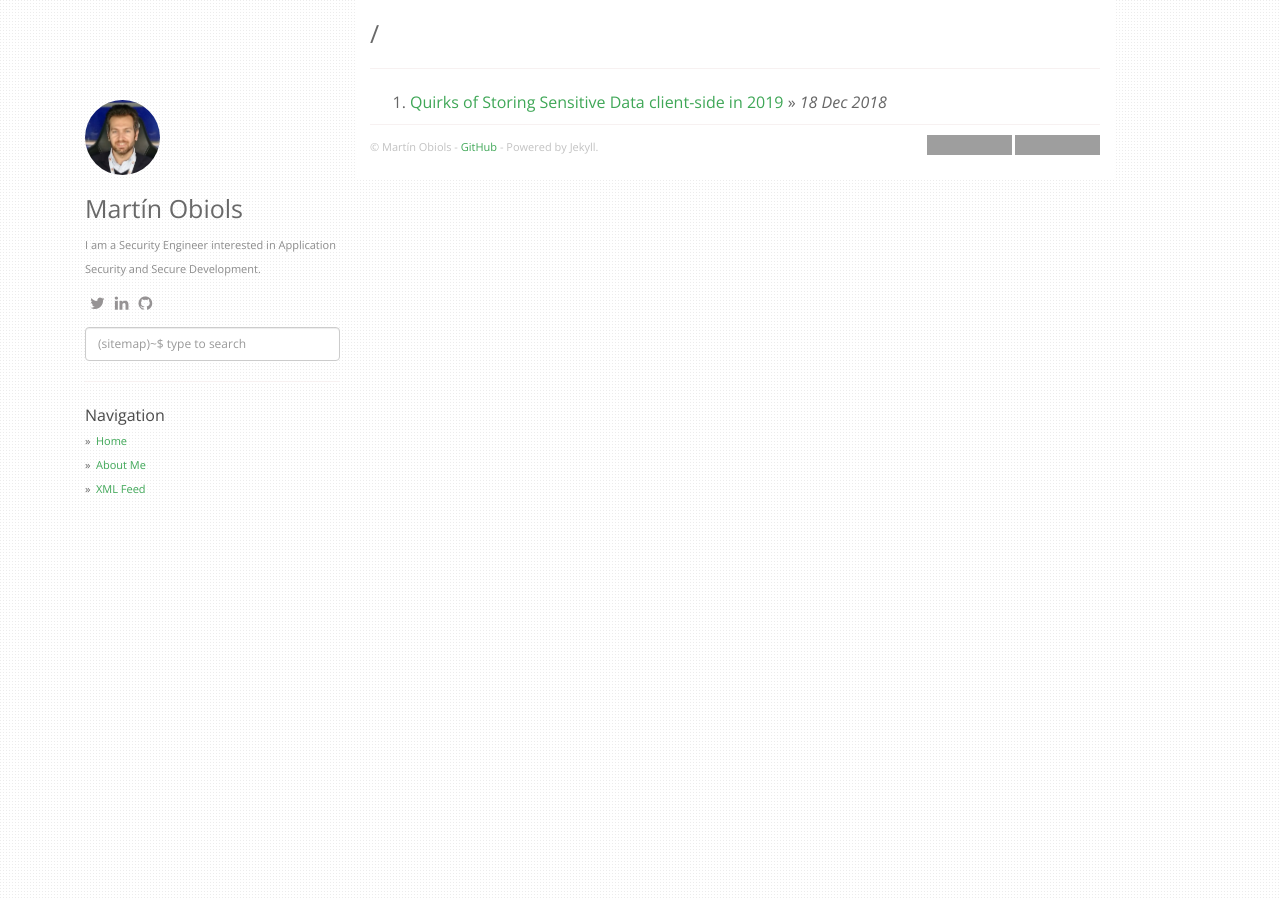
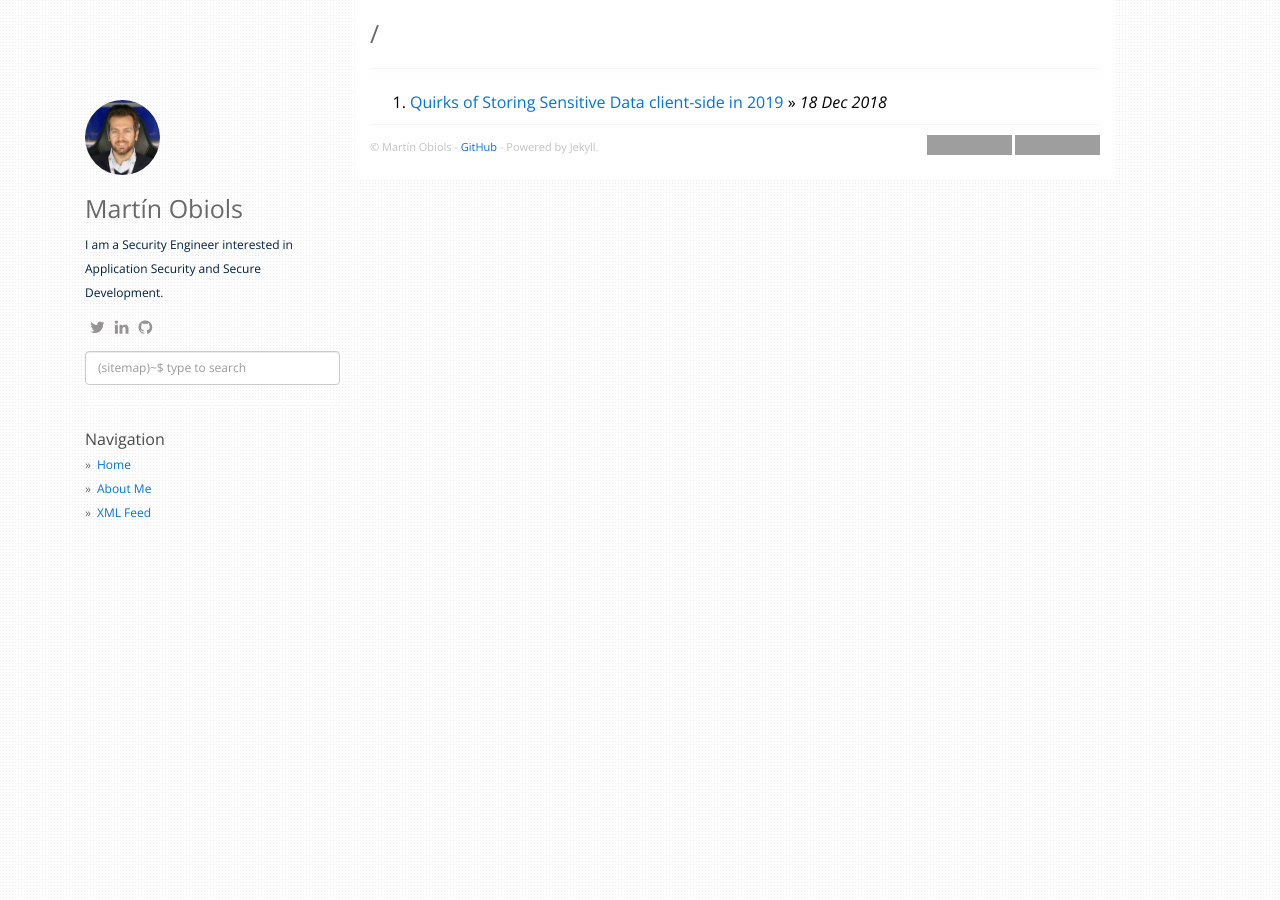
Before and after one commit to olemoudi/olemoudi.github.io, a Jekyll site: the page built from index.html, in a window 1280 px wide. Built offline with Jekyll 4.4.1, drawn with Linux system fonts in a browser that asks for light colours; nearby versions of some CDN libraries; the list of posts is cut into pages by our own code; grey boxes are pictures that could not be loaded.

Commit message:
css experiments

```diff
--- a/static/css/main.css
+++ b/static/css/main.css
@@ -4,7 +4,7 @@ body {
   line-height: 1.5em;
   font-weight: 300;
   font-size: 16px;
-  color: #666;
+  color: black;
 }
 hr {
   margin-top: 20px;
@@ -31,10 +31,10 @@ h2, h3 {
 }
 a, a:link, a:active {
   text-decoration: none;
-  color: #3fa757;
+  color: #0074D9;
 }
 a:hover {
-  color: #B3B3B3;
+  color: #001f3f;
   text-decoration: underline;
 }
 
@@ -84,7 +84,7 @@ footer {
 /* Left column */
 div.col-sm-3 {
   margin-top: 100px;
-  font-size: 11px;
+  font-size: 12px;
   color: #666;
 }
 div.col-sm-3 strong {
@@ -94,7 +94,7 @@ div.col-sm-3 strong {
 }
 div.col-sm-3 div.profile-about {
   margin-top: 10px;
-  color: #8C8C8C;
+  color: #001f3f;
 }
 div.col-sm-3 img.profile-avatar {
   border-radius: 150px;
```
